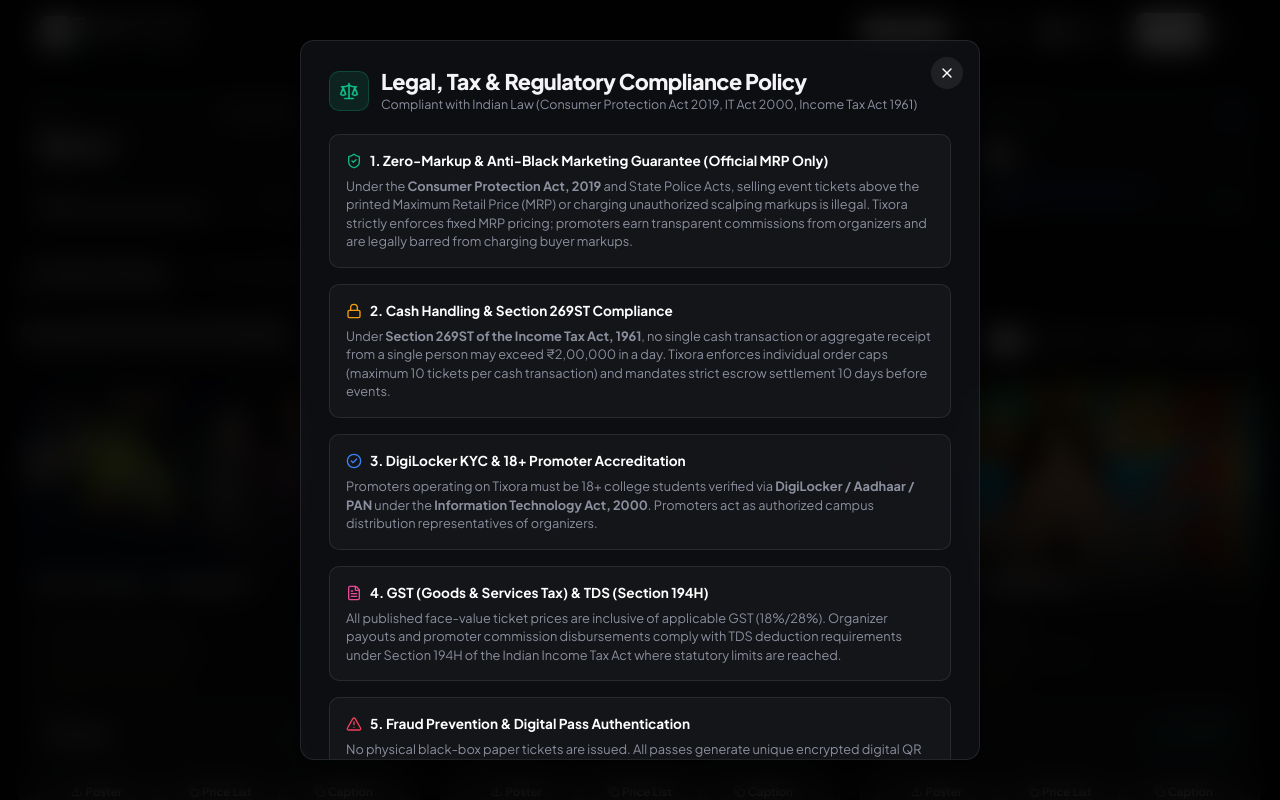
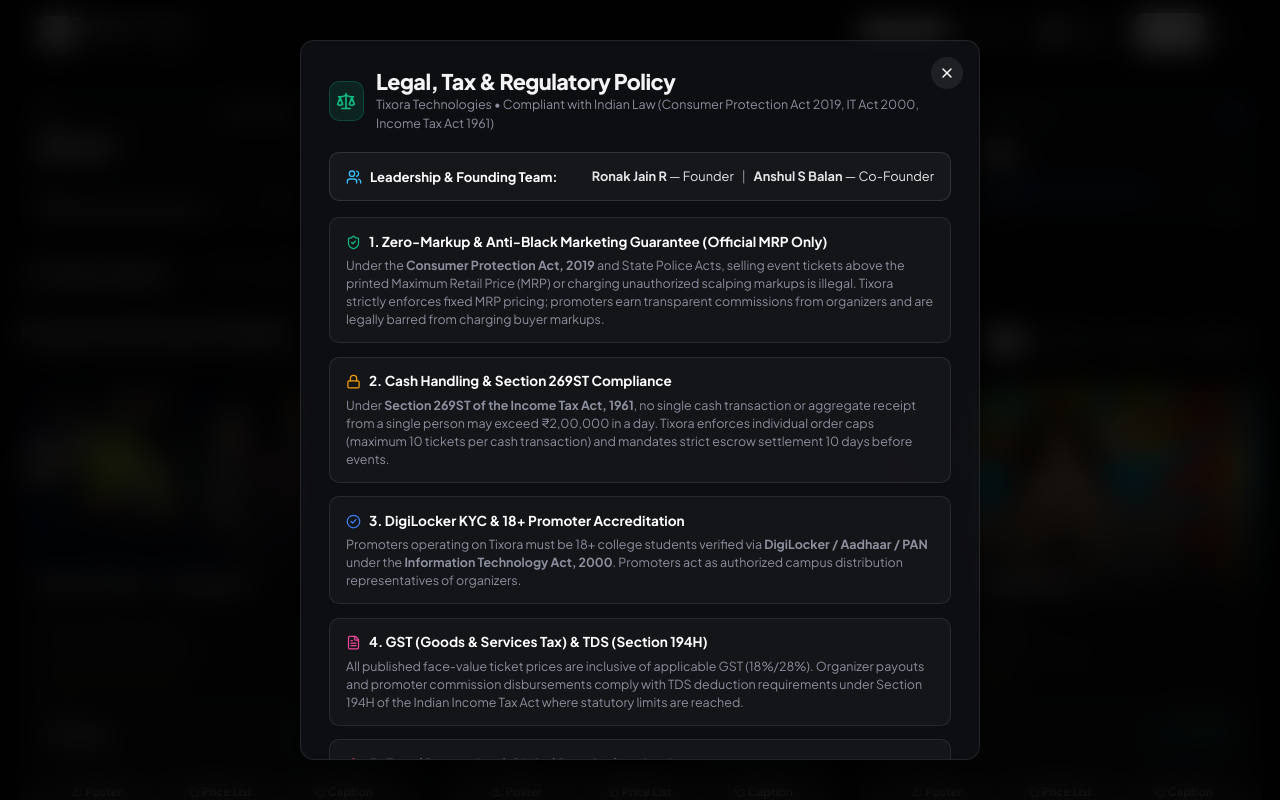
Before and after one commit to jerryPog/tixora, a React (Vite) app: page / in a window 1280 px wide. Both pictures are taken after a click on the button "Policy". Shown: the top 800 px of the page. Built offline with nearby package versions, Linux system fonts and the light colour scheme; grey boxes are pictures that could not be loaded.

Commit message:
feat: add founders attribution (Ronak Jain R - Founder, Anshul S Balan - Co-Founder)

```diff
--- a/src/App.jsx
+++ b/src/App.jsx
@@ -25,7 +25,8 @@
   Scale,
   Users,
   TrendingUp,
-  Plus
+  Plus,
+  Sparkles
 } from 'lucide-react';
 import './index.css';
 
@@ -424,29 +425,51 @@
       {/* Action Toasts */}
       <ToastContainer />
 
-      {/* Footer */}
+      {/* Footer with Founders Attribution */}
       <footer style={{
         borderTop: '1px solid var(--border-color)',
-        padding: '1.5rem 0',
+        padding: '1.75rem 0',
         background: 'rgba(7, 8, 10, 0.85)',
-        backdropFilter: 'blur(12px)',
+        backdropFilter: 'blur(16px)',
+        WebkitBackdropFilter: 'blur(16px)',
         marginTop: 'auto'
       }}>
-        <div className="container flex flex-col md:flex-row justify-between items-center gap-3">
+        <div className="container flex flex-col md:flex-row justify-between items-center gap-4">
+
+          {/* Brand & Founders Tag */}
+          <div className="flex flex-col md:flex-row items-center gap-3 text-center md:text-left">
             <div className="flex items-center gap-2">
               <div style={{
-              width: '24px', height: '24px', borderRadius: '6px',
+                width: '26px', height: '26px', borderRadius: '7px',
                 background: '#ffffff',
                 color: '#090a0d',
                 display: 'flex', alignItems: 'center', justifyContent: 'center'
               }}>
-              <Ticket size={14} strokeWidth={2.2} />
+                <Ticket size={15} strokeWidth={2.2} />
               </div>
-            <span style={{ fontSize: '0.95rem', fontWeight: 800, letterSpacing: '-0.02em' }}>
+              <span style={{ fontSize: '1rem', fontWeight: 800, letterSpacing: '-0.02em' }}>
                 Tixora
               </span>
             </div>
 
+            <div style={{
+              background: 'rgba(255, 255, 255, 0.05)',
+              border: '1px solid rgba(255, 255, 255, 0.1)',
+              borderRadius: '9999px',
+              padding: '3px 12px',
+              fontSize: '0.74rem',
+              color: '#e4e4e7',
+              display: 'flex',
+              alignItems: 'center',
+              gap: '6px'
+            }}>
+              <span><strong>Ronak Jain R</strong> (Founder)</span>
+              <span style={{ color: 'var(--text-muted)' }}>•</span>
+              <span><strong>Anshul S Balan</strong> (Co-Founder)</span>
+            </div>
+          </div>
+
+          {/* Legal & Policy Links */}
           <div style={{ display: 'flex', alignItems: 'center', gap: '1rem', flexWrap: 'wrap', fontSize: '0.74rem', color: 'var(--text-muted)', justifyContent: 'center' }}>
             <span className="flex items-center gap-1">
               <ShieldCheck size={12} color="#10b981" /> DigiLocker Verified
--- a/src/components/LegalComplianceModal.jsx
+++ b/src/components/LegalComplianceModal.jsx
@@ -6,7 +6,8 @@
   FileText,
   Lock,
   CheckCircle2,
-  X
+  X,
+  Users
 } from 'lucide-react';
 
 export const LegalComplianceModal = ({ isOpen, onClose }) => {
@@ -18,6 +19,7 @@
       inset: 0,
       background: 'rgba(0,0,0,0.85)',
       backdropFilter: 'blur(14px)',
+      WebkitBackdropFilter: 'blur(14px)',
       zIndex: 2000,
       display: 'flex',
       alignItems: 'center',
@@ -70,29 +72,53 @@
           </div>
           <div>
             <h3 style={{ fontSize: '1.35rem', fontWeight: 800 }}>
-              Legal, Tax & Regulatory Compliance Policy
+              Legal, Tax & Regulatory Policy
             </h3>
             <p className="text-muted" style={{ fontSize: '0.78rem' }}>
-              Compliant with Indian Law (Consumer Protection Act 2019, IT Act 2000, Income Tax Act 1961)
+              Tixora Technologies • Compliant with Indian Law (Consumer Protection Act 2019, IT Act 2000, Income Tax Act 1961)
             </p>
           </div>
         </div>
 
+        {/* Founders Accreditation Card */}
+        <div style={{
+          background: 'rgba(255, 255, 255, 0.04)',
+          border: '1px solid rgba(255, 255, 255, 0.12)',
+          borderRadius: '10px',
+          padding: '0.85rem 1rem',
+          marginBottom: '1rem',
+          display: 'flex',
+          alignItems: 'center',
+          justifyContent: 'space-between',
+          flexWrap: 'wrap',
+          gap: '8px'
+        }}>
+          <div className="flex items-center gap-2">
+            <Users size={16} color="#38bdf8" />
+            <span style={{ fontSize: '0.82rem', fontWeight: 700, color: '#ffffff' }}>Leadership & Founding Team:</span>
+          </div>
+          <div style={{ fontSize: '0.8rem', color: '#e4e4e7', display: 'flex', gap: '8px' }}>
+            <span><strong>Ronak Jain R</strong> — Founder</span>
+            <span style={{ color: 'var(--text-muted)' }}>|</span>
+            <span><strong>Anshul S Balan</strong> — Co-Founder</span>
+          </div>
+        </div>
+
         {/* Policy Sections */}
-        <div style={{ display: 'flex', flexDirection: 'column', gap: '1rem', fontSize: '0.85rem' }}>
+        <div style={{ display: 'flex', flexDirection: 'column', gap: '0.85rem', fontSize: '0.85rem' }}>
 
           {/* 1. Anti-Black Marketing & Strict MRP Lock */}
           <div style={{
             background: 'rgba(255, 255, 255, 0.03)',
             border: '1px solid var(--border-color)',
             borderRadius: '10px',
-            padding: '1rem'
+            padding: '0.85rem 1rem'
           }}>
-            <div className="flex items-center gap-2" style={{ fontWeight: 700, color: '#ffffff', marginBottom: '0.35rem' }}>
-              <ShieldCheck size={16} color="#10b981" />
+            <div className="flex items-center gap-2" style={{ fontWeight: 700, color: '#ffffff', marginBottom: '0.25rem' }}>
+              <ShieldCheck size={15} color="#10b981" />
               <span>1. Zero-Markup & Anti-Black Marketing Guarantee (Official MRP Only)</span>
             </div>
-            <p className="text-muted" style={{ fontSize: '0.8rem', lineHeight: 1.45 }}>
+            <p className="text-muted" style={{ fontSize: '0.78rem', lineHeight: 1.45 }}>
               Under the <strong>Consumer Protection Act, 2019</strong> and State Police Acts, selling event tickets above the printed Maximum Retail Price (MRP) or charging unauthorized scalping markups is illegal. Tixora strictly enforces fixed MRP pricing; promoters earn transparent commissions from organizers and are legally barred from charging buyer markups.
             </p>
           </div>
@@ -102,13 +128,13 @@
             background: 'rgba(255, 255, 255, 0.03)',
             border: '1px solid var(--border-color)',
             borderRadius: '10px',
-            padding: '1rem'
+            padding: '0.85rem 1rem'
           }}>
-            <div className="flex items-center gap-2" style={{ fontWeight: 700, color: '#ffffff', marginBottom: '0.35rem' }}>
-              <Lock size={16} color="#f59e0b" />
+            <div className="flex items-center gap-2" style={{ fontWeight: 700, color: '#ffffff', marginBottom: '0.25rem' }}>
+              <Lock size={15} color="#f59e0b" />
               <span>2. Cash Handling & Section 269ST Compliance</span>
             </div>
-            <p className="text-muted" style={{ fontSize: '0.8rem', lineHeight: 1.45 }}>
+            <p className="text-muted" style={{ fontSize: '0.78rem', lineHeight: 1.45 }}>
               Under <strong>Section 269ST of the Income Tax Act, 1961</strong>, no single cash transaction or aggregate receipt from a single person may exceed ₹2,00,000 in a day. Tixora enforces individual order caps (maximum 10 tickets per cash transaction) and mandates strict escrow settlement 10 days before events.
             </p>
           </div>
@@ -118,13 +144,13 @@
             background: 'rgba(255, 255, 255, 0.03)',
             border: '1px solid var(--border-color)',
             borderRadius: '10px',
-            padding: '1rem'
+            padding: '0.85rem 1rem'
           }}>
-            <div className="flex items-center gap-2" style={{ fontWeight: 700, color: '#ffffff', marginBottom: '0.35rem' }}>
-              <CheckCircle2 size={16} color="#3b82f6" />
+            <div className="flex items-center gap-2" style={{ fontWeight: 700, color: '#ffffff', marginBottom: '0.25rem' }}>
+              <CheckCircle2 size={15} color="#3b82f6" />
               <span>3. DigiLocker KYC & 18+ Promoter Accreditation</span>
             </div>
-            <p className="text-muted" style={{ fontSize: '0.8rem', lineHeight: 1.45 }}>
+            <p className="text-muted" style={{ fontSize: '0.78rem', lineHeight: 1.45 }}>
               Promoters operating on Tixora must be 18+ college students verified via <strong>DigiLocker / Aadhaar / PAN</strong> under the <strong>Information Technology Act, 2000</strong>. Promoters act as authorized campus distribution representatives of organizers.
             </p>
           </div>
@@ -134,13 +160,13 @@
             background: 'rgba(255, 255, 255, 0.03)',
             border: '1px solid var(--border-color)',
             borderRadius: '10px',
-            padding: '1rem'
+            padding: '0.85rem 1rem'
           }}>
-            <div className="flex items-center gap-2" style={{ fontWeight: 700, color: '#ffffff', marginBottom: '0.35rem' }}>
-              <FileText size={16} color="#ec4899" />
+            <div className="flex items-center gap-2" style={{ fontWeight: 700, color: '#ffffff', marginBottom: '0.25rem' }}>
+              <FileText size={15} color="#ec4899" />
               <span>4. GST (Goods & Services Tax) & TDS (Section 194H)</span>
             </div>
-            <p className="text-muted" style={{ fontSize: '0.8rem', lineHeight: 1.45 }}>
+            <p className="text-muted" style={{ fontSize: '0.78rem', lineHeight: 1.45 }}>
               All published face-value ticket prices are inclusive of applicable GST (18%/28%). Organizer payouts and promoter commission disbursements comply with TDS deduction requirements under Section 194H of the Indian Income Tax Act where statutory limits are reached.
             </p>
           </div>
@@ -150,13 +176,13 @@
             background: 'rgba(255, 255, 255, 0.03)',
             border: '1px solid var(--border-color)',
             borderRadius: '10px',
-            padding: '1rem'
+            padding: '0.85rem 1rem'
           }}>
-            <div className="flex items-center gap-2" style={{ fontWeight: 700, color: '#ffffff', marginBottom: '0.35rem' }}>
-              <AlertTriangle size={16} color="#f43f5e" />
+            <div className="flex items-center gap-2" style={{ fontWeight: 700, color: '#ffffff', marginBottom: '0.25rem' }}>
+              <AlertTriangle size={15} color="#f43f5e" />
               <span>5. Fraud Prevention & Digital Pass Authentication</span>
             </div>
-            <p className="text-muted" style={{ fontSize: '0.8rem', lineHeight: 1.45 }}>
+            <p className="text-muted" style={{ fontSize: '0.78rem', lineHeight: 1.45 }}>
               No physical black-box paper tickets are issued. All passes generate unique encrypted digital QR codes tied to buyer phone numbers, preventing counterfeiting, duplicate entry, and fraudulent secondary market transfers.
             </p>
           </div>
```
Lines whose indentation alone changed are shown as unchanged.
